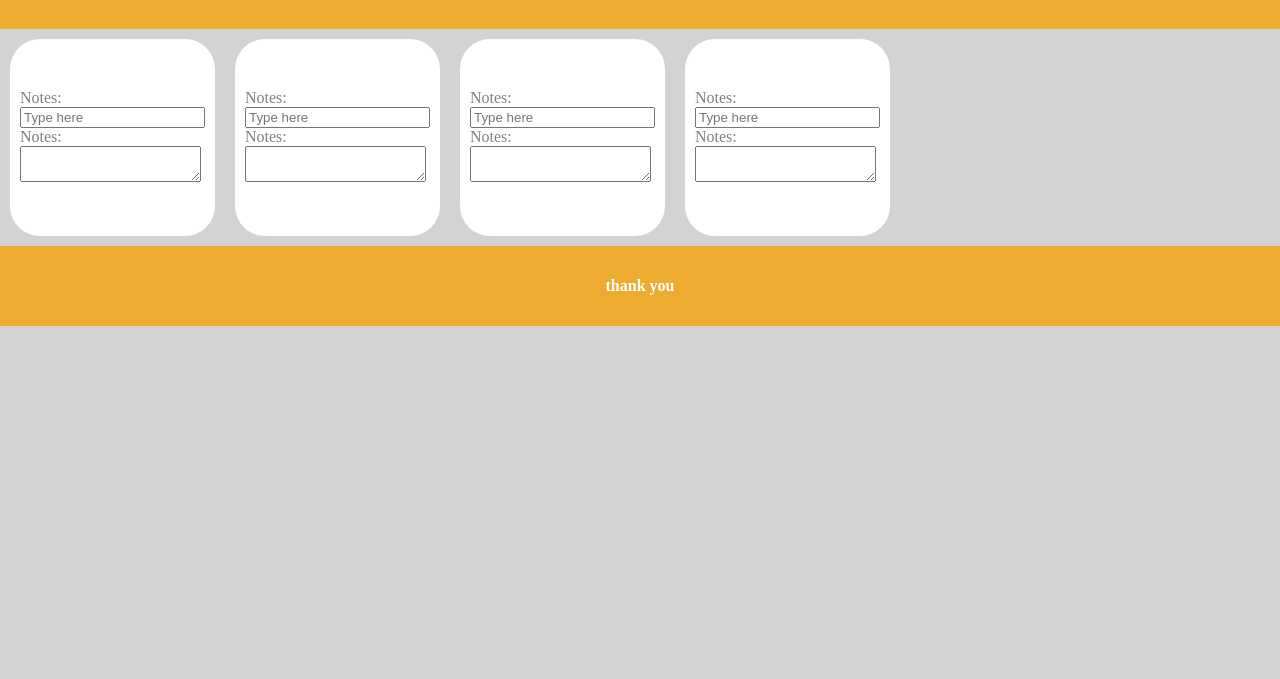
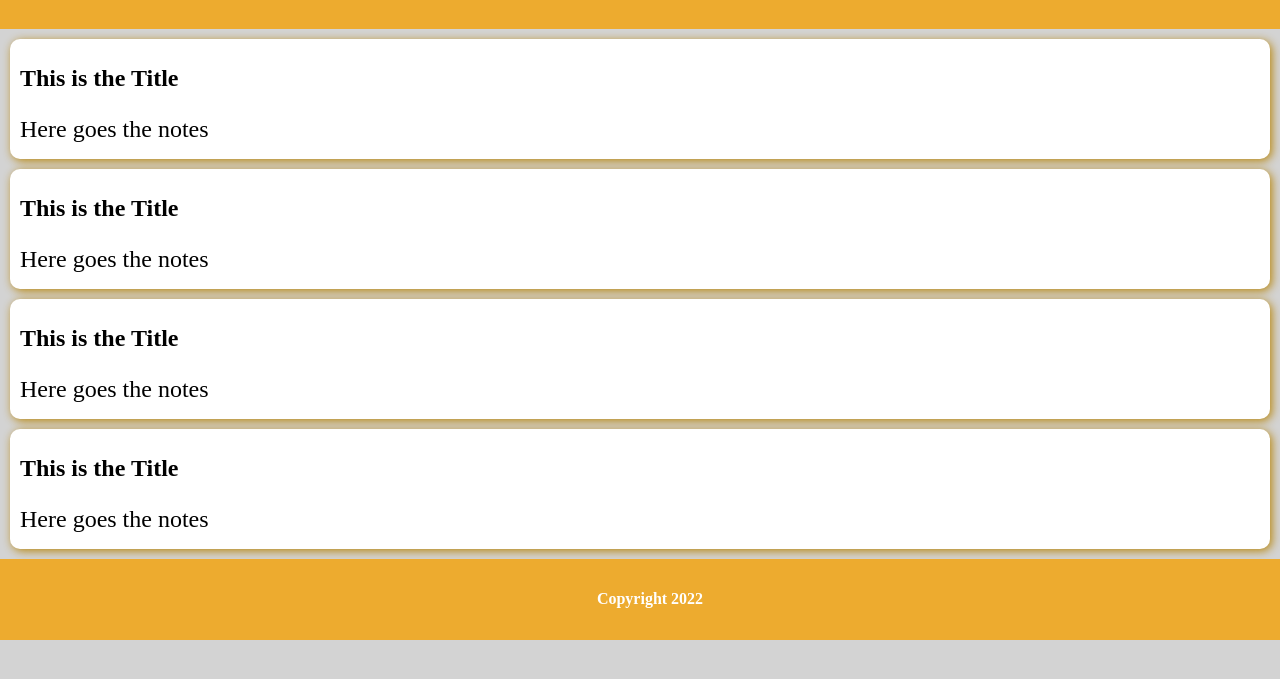
Before and after one commit to KarthikShetty11/new-react2, a React app: page / in a window 1280 px wide. Shown: the part 71-750 px from the top of the page. Built offline with nearby package versions, Linux system fonts and the light colour scheme.

Commit message:
Content component updated

```diff
--- a/public/styles.css
+++ b/public/styles.css
@@ -19,10 +19,30 @@ form{
     color: grey;
 }
 
+.contentBox{
+  background: white;
+  border-radius: 10px;
+  box-shadow: 2px 2px 10px darkgoldenrod;
+  padding: 10px;
+  margin: 10px;
+}
+
+.contentBox h1{
+font-size: 1.5em;
+margin-bottom: 6px;
+}
+
+.contentBox p{
+    font-size: 1.5em;
+    margin-bottom: 6px;
+}
+
+
 footer{
-
+    position: absolute;
+    text-align: center;
+    width: 100%;
     background-color:rgb(237, 171, 47);
     padding : 10px;
     color: white;
-    text-align: center;
 }
--- a/src/components/Content.js
+++ b/src/components/Content.js
@@ -2,17 +2,23 @@ import React from "react";
 
 function Content(){
     return(
-    <form>
-        <label for="userNotes">Notes:</label><br/>
-        <input type="text" id="userNotes" name="username" value="" placeholder="Type here" />
-    <br />
-        <div class="input-group">
-            <div class="input-group-prepend">
-            <span class="input-group-text">Notes:</span>
-            </div>
-            <textarea class="form-control" aria-label="With textarea"></textarea>
-        </div>
-    </form>
+    <div className="contentBox">
+      <h1>This is the Title</h1>
+      <p>Here goes the notes</p>
+    </div>
+
+
+    // <form>
+    //     <label for="userNotes">Notes:</label><br/>
+    //     <input type="text" id="userNotes" name="username" value="" placeholder="Type here" />
+    // <br />
+    //     <div class="input-group">
+    //         <div class="input-group-prepend">
+    //         <span class="input-group-text">Notes:</span>
+    //         </div>
+    //         <textarea class="form-control" aria-label="With textarea"></textarea>
+    //     </div>
+    // </form>
     )
 }
 
--- a/src/components/Footer.js
+++ b/src/components/Footer.js
@@ -1,9 +1,11 @@
 import React from "react";
 
 function Footer(){
+
+    const currentYear = new Date().getFullYear();
 return(
     <footer>
-    <h4>thank you</h4>
+    <h4>Copyright {currentYear}</h4>
     </footer>
 )
 }
```
